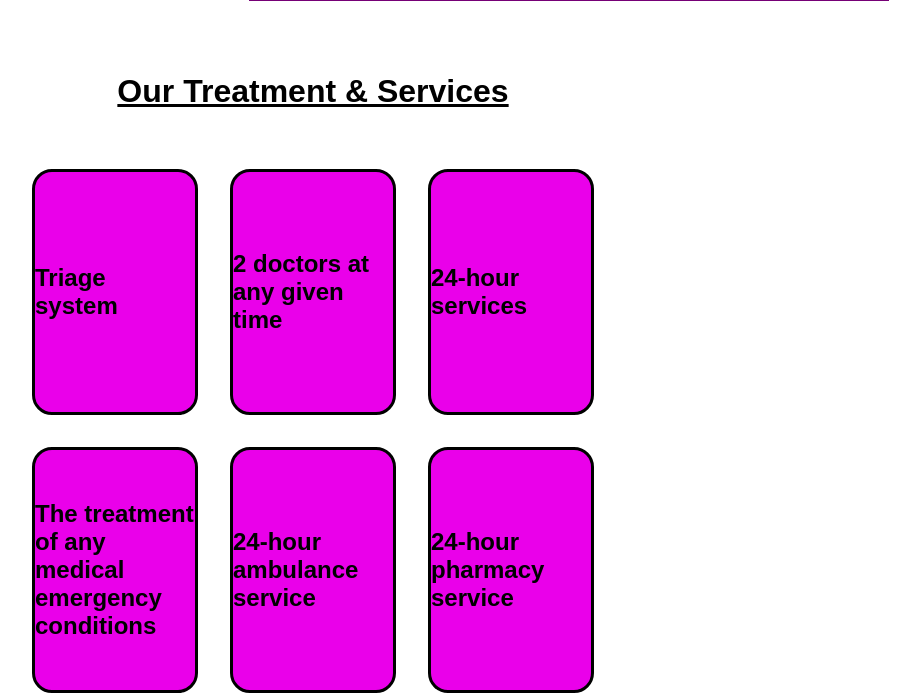
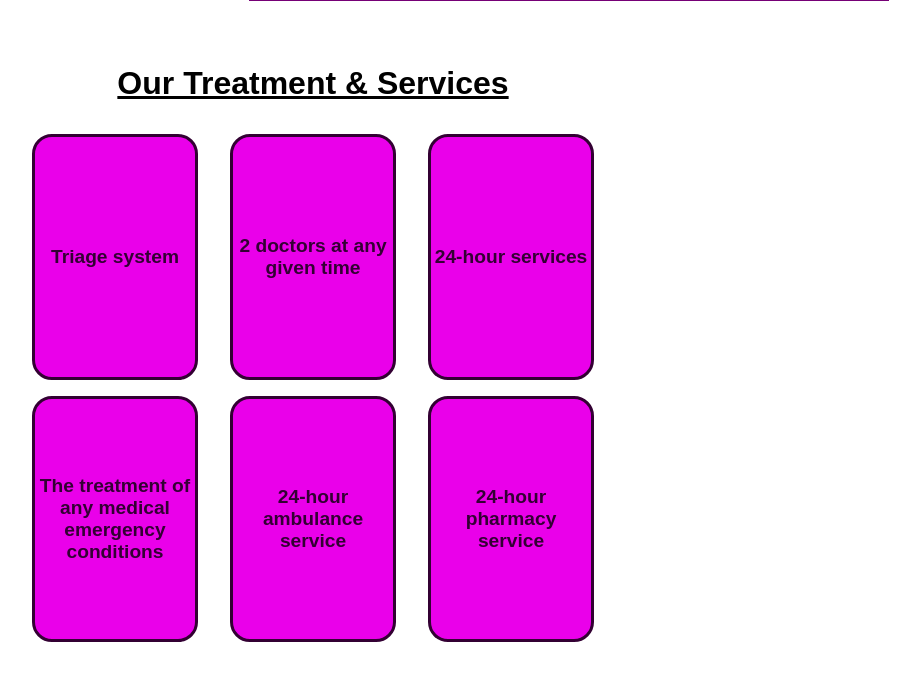
Before and after one commit to dinumifonseka/Hospital-Web-, a PHP site: page /Emergency1.html in a window 1280 px wide. Shown: the part 988-1681 px from the top of the page, without its empty margins (327-1247 px from the left). After the commit the page ends 1630 px from the top, so only its background shows below. Run offline with PHP 8.4, Linux system fonts and the light colour scheme.

Commit message:
Update Emergency1.css

```diff
--- a/Emergency1.css
+++ b/Emergency1.css
@@ -222,18 +222,20 @@ header h1 {
     justify-content: center;
     align-items: center;
     flex-direction: column;
+    margin-bottom: 3rem;
 }
 
 .third h2 {
     color: black;
     font-size: 2rem;
     font-weight: 800;
-    margin-top: 2rem;
+    margin-top: 1.5rem;
     text-decoration: underline;
+    margin-bottom: 1rem;
 }
 
 .gg {
-    margin-top: 2rem;
+    margin-top: 1rem;
     gap: 2rem;
     flex-direction: row;
     display: flex;
@@ -249,5 +251,26 @@ header h1 {
     height: 15rem;
     background-color: var(--third-colour);
     border-radius: 20px;
-    border: 3px solid;
+    border: 3px solid var(--main-colour);
 }
+
+.ball:hover{
+    background-color: var(--main-colour);
+    border: 3px solid var(--third-colour);
+    transition: 0.2s ease-in-out;
+    width: 11rem;
+    height: 16rem;
+}
+
+.ball h1{
+    color: var(--main-colour);
+    font-size: 1.2rem;
+    font-weight: 600;
+   text-align: center;
+}
+
+.ball:hover h1{
+    color: white;
+    transition: 0.2s ease-in-out;
+    letter-spacing: 1px;
+}
```
